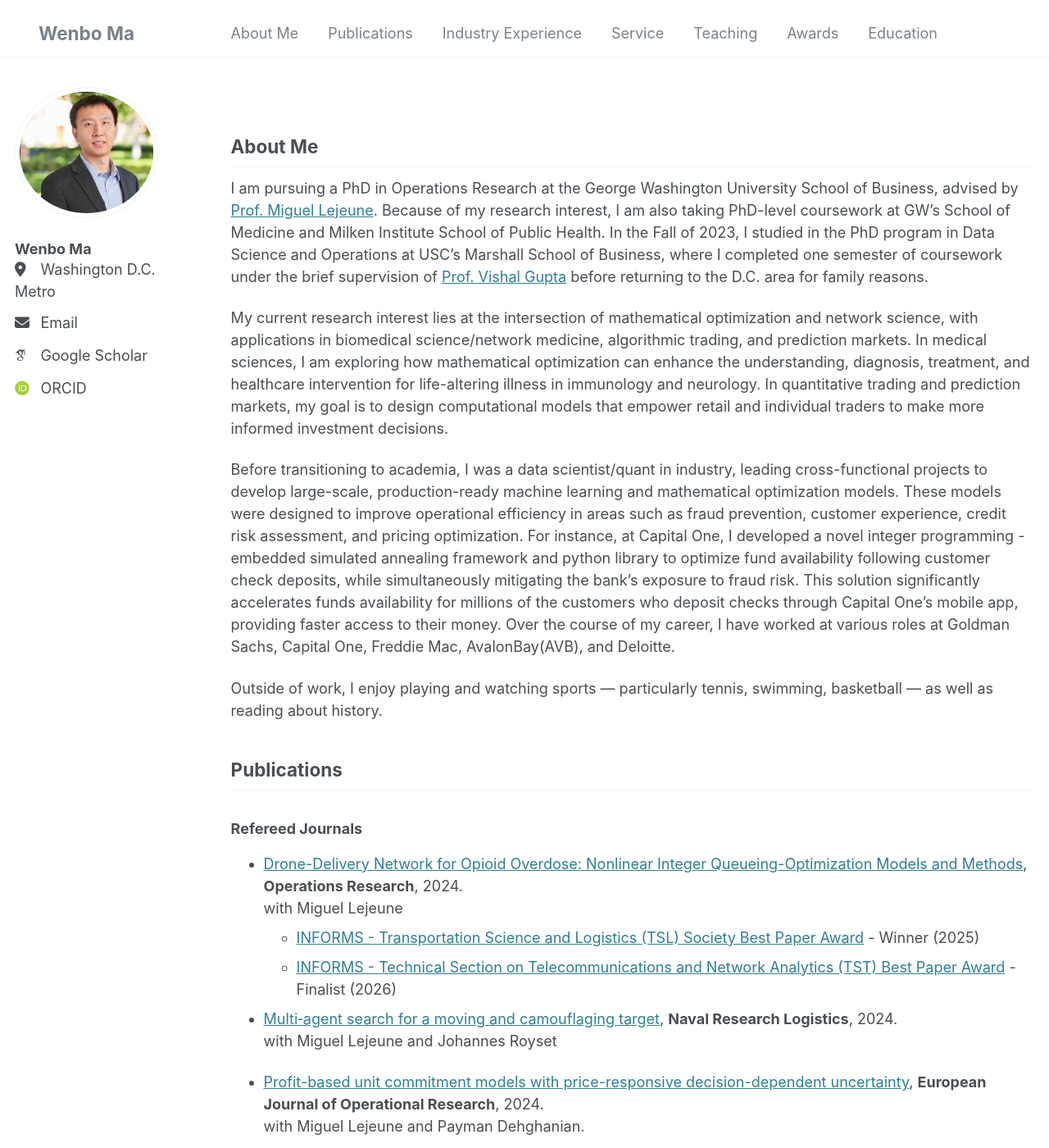
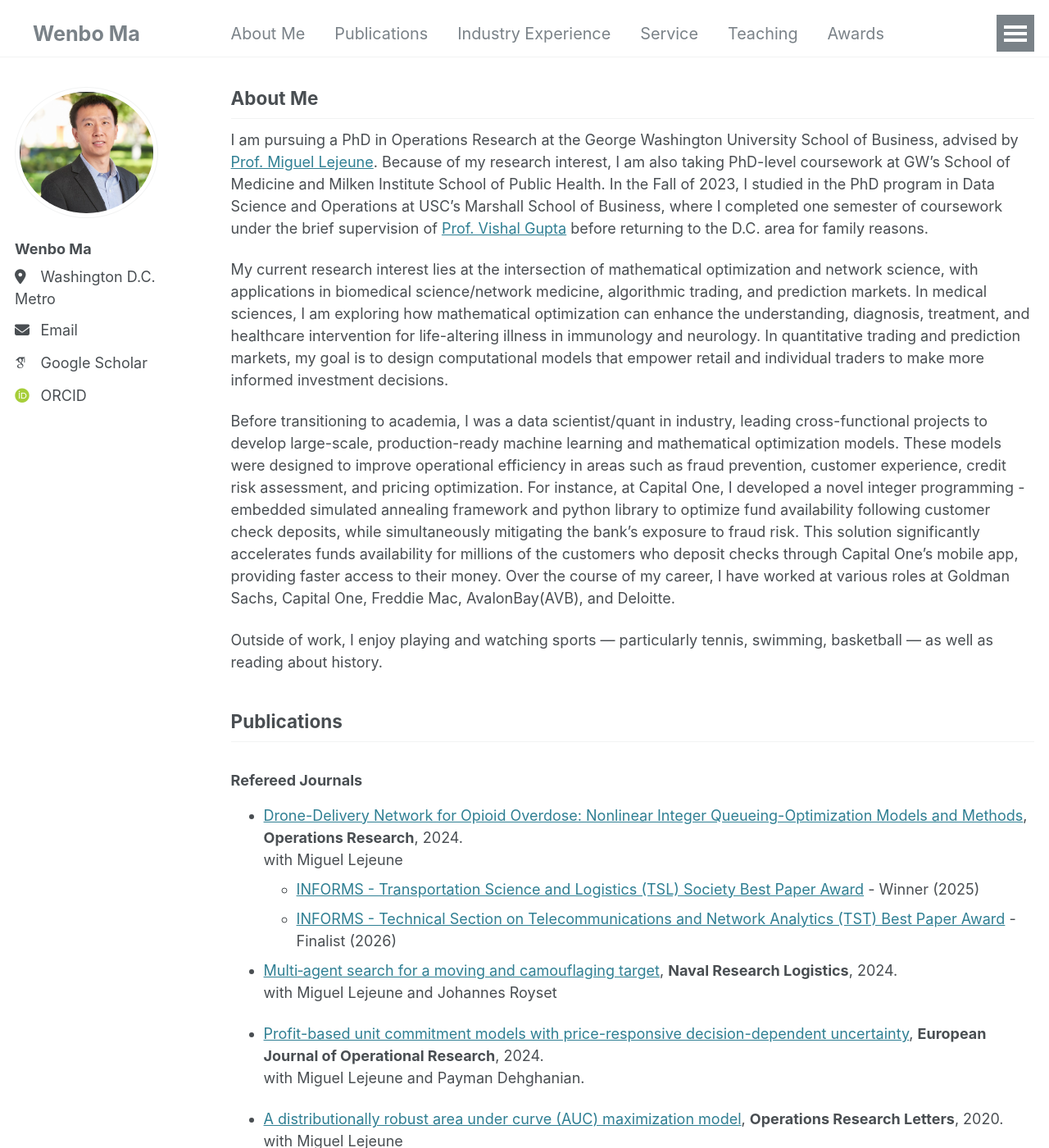
Before and after one commit to wenbo5565/wenbo5565.github.io, a Jekyll site: the page built from _pages/about.md, in a window 1280 px wide and 1400 px high. Shown: the whole window at 82% size. Built offline with Jekyll 4.4.1, drawn with Linux system fonts in a browser that asks for light colours; some web fonts are replaced.

Commit message:
Align About Me with avatar, space author name, enlarge masthead text
Co-Authored-By: Claude Opus 5.5 <noreply@anthropic.com>

```diff
--- a/_sass/_navigation.scss
+++ b/_sass/_navigation.scss
@@ -479,7 +479,7 @@ $masthead-title-width: unquote("min(175px, 15.2542vw)");
 
         a {
           margin: 0;
-          font-size: $type-size-4;
+          font-size: 1.4em;
         }
       }
     }
@@ -488,7 +488,7 @@ $masthead-title-width: unquote("min(175px, 15.2542vw)");
   @include breakpoint($x-large) {
     .visible-links li:not(:first-child) a {
       margin: 0 1rem;
-      font-size: 1em;
+      font-size: 1.1em;
     }
 
     .visible-links li:nth-child(2) a {
--- a/_sass/_page.scss
+++ b/_sass/_page.scss
@@ -40,6 +40,16 @@
   & + .page__meta {
     margin-top: -0.5em;
   }
+}
+
+// pages with an empty title (e.g. the home page): start the content level
+// with the top of the sidebar avatar
+.page__title:empty {
+  display: none;
+}
+
+.page__inner-wrap header:has(.page__title:empty) + .page__content > :first-child {
+  margin-top: 0;
 }
 
 .page__lead {
--- a/_sass/_sidebar.scss
+++ b/_sass/_sidebar.scss
@@ -127,6 +127,10 @@
 .sidebar .author__name {
   font-family: $sans-serif;
   font-size: $type-size-5;
+
+  @include breakpoint($large) {
+    margin-bottom: 9px; // same gap as between the links below
+  }
 }
 
 .sidebar .author__desktop {
```
